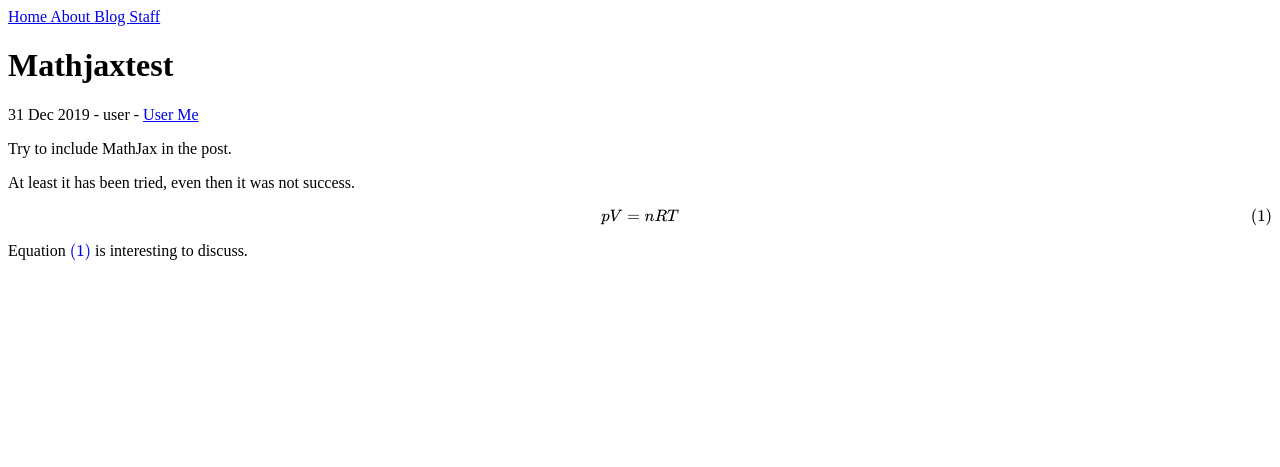
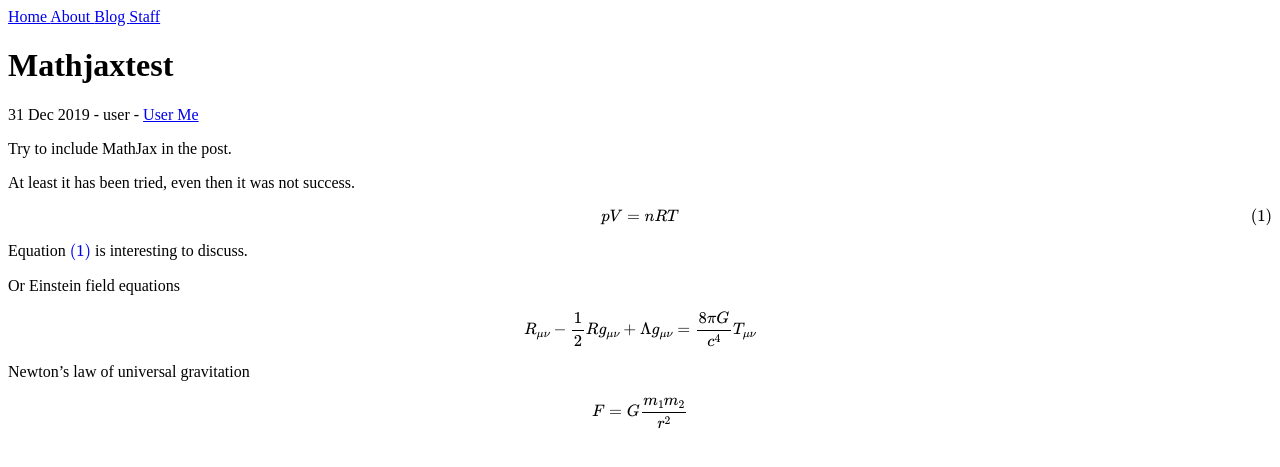
Before and after one commit to dudung/ptext, a Jekyll site: the page built from docs/_posts/2019-12-31-mathjaxtest.md, in a window 1280 px wide. Shown: the top 467 px of the page. Built offline with Jekyll 4.4.1, drawn with Linux system fonts in a browser that asks for light colours; formulas are drawn with MathJax 3; a script that is not in the unit is left out.

Commit message:
update site with MathJax

```diff
--- a/docs/_posts/2019-12-31-mathjaxtest.md
+++ b/docs/_posts/2019-12-31-mathjaxtest.md
@@ -13,3 +13,11 @@ pV = nRT
 \end{equation}
 
 Equation \eqref{eq:law-gas-ideal} is interesting to discuss.
+
+Or Einstein field equations
+
+$$ R_{\mu \nu} - \frac{1} {2}Rg_{\mu \nu} + \Lambda g_{\mu \nu} = \frac{8\pi G} {c^4}T_{\mu \nu} $$
+
+Newton's law of universal gravitation
+
+$$ F = G \frac{m_1 m_2} {r^2} $$
```
